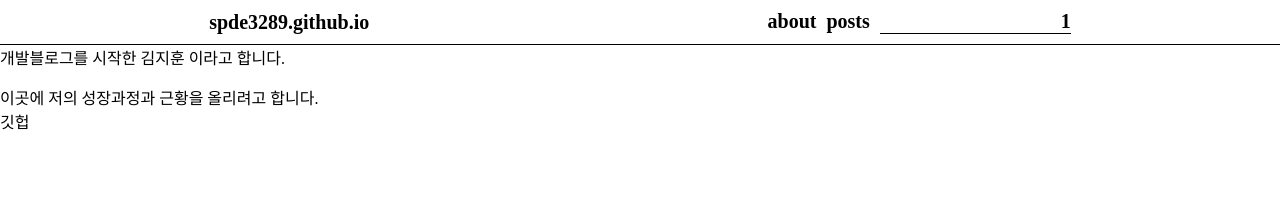
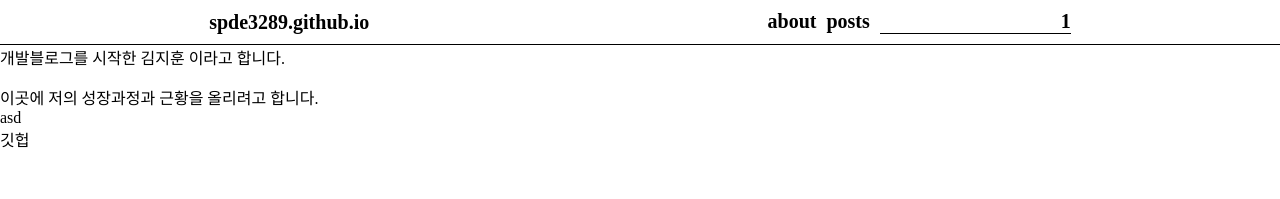
Before and after one commit to spde3289/spde3289.github.io, a React (Create React App) app: page /about in a window 1280 px wide. Shown: the top 199 px of the page. Built offline with nearby package versions, Linux system fonts and the light colour scheme.

Commit message:
Update about.js

```diff
--- a/src/pages/about.js
+++ b/src/pages/about.js
@@ -1,4 +1,5 @@
 import React from 'react';
+import styled from "styled-components";
 import MainHeader from '../components/MainHeader'
 
 const About = () => {
@@ -9,9 +10,15 @@ const About = () => {
             개발블로그를 시작한 김지훈 이라고 합니다.<p/>
             이곳에 저의 성장과정과 근황을 올리려고 합니다.
         </div>
+        <Box>asd</Box>
         <div><a href='https://github.com/spde3289'>깃헙</a></div>
         </div>
     );
-}
+};
+
+const Box = styled.div`
+align-items: center;
+width: 700px;
+`
 
 export default About;
```
